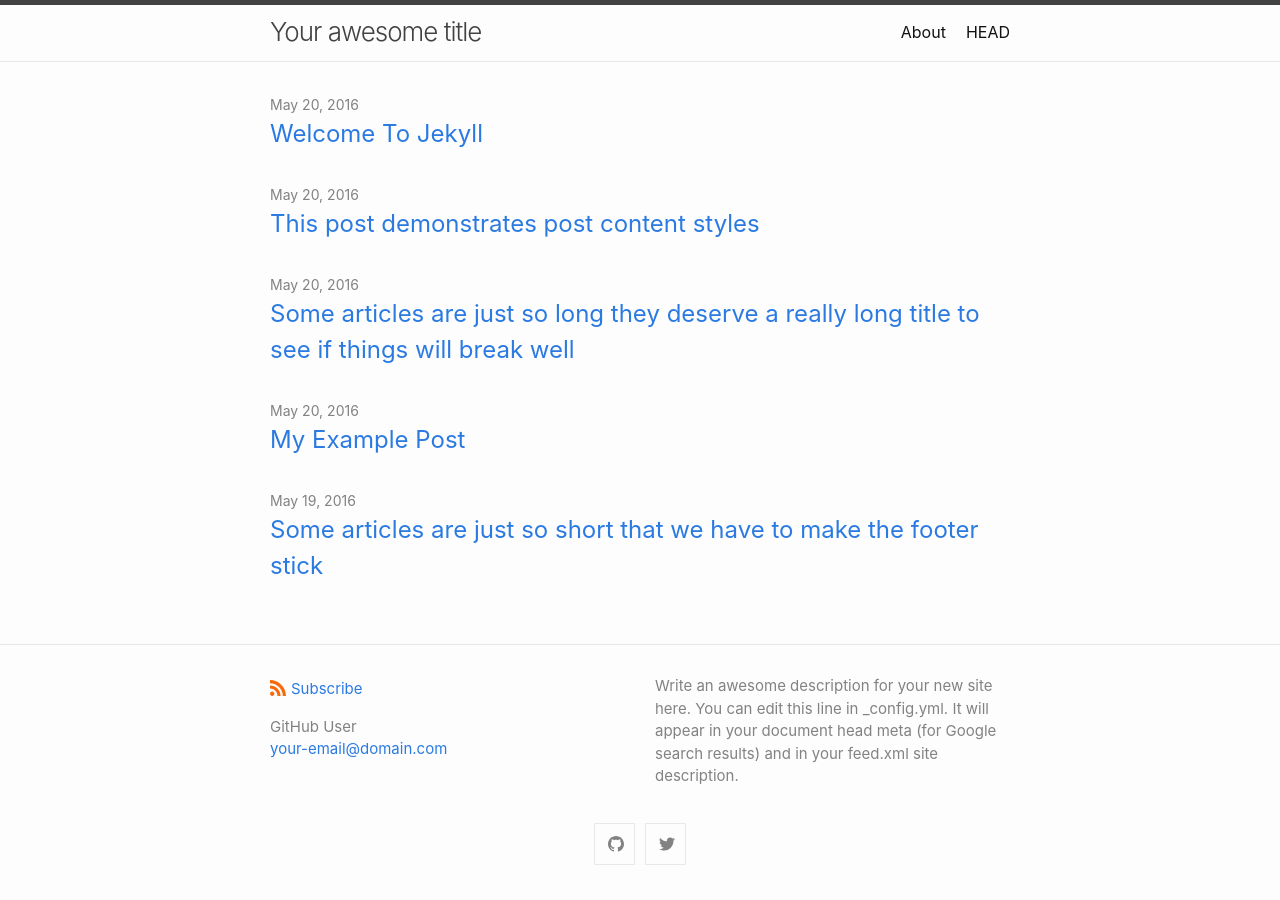
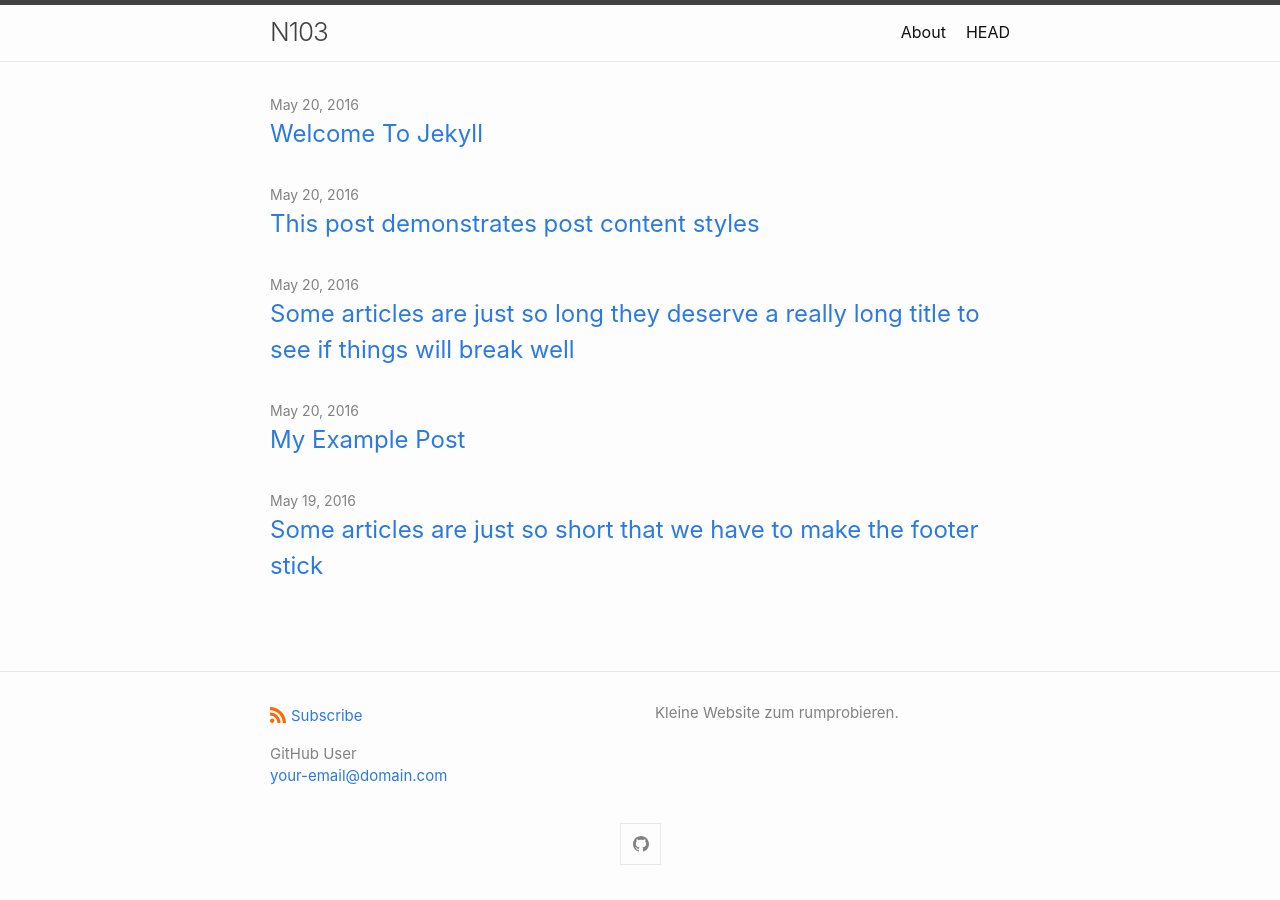
Before and after one commit to n103/n103.github.io, a Jekyll site: the page built from index.md, in a window 1280 px wide. Built offline with Jekyll 4.4.1, drawn with Linux system fonts in a browser that asks for light colours.

Commit message:
Update _config.yml

```diff
--- a/_config.yml
+++ b/_config.yml
@@ -1,12 +1,9 @@
-title: Your awesome title
+title: N103
 author:
   name: GitHub User
   email: your-email@domain.com
 description: > # this means to ignore newlines until "show_excerpts:"
-  Write an awesome description for your new site here. You can edit this
-  line in _config.yml. It will appear in your document head meta (for
-  Google search results) and in your feed.xml site description.
-
+ Kleine Website zum rumprobieren.
 show_excerpts: false # set to true to show excerpts on the homepage
 
 # Minima date format
@@ -16,8 +13,8 @@
 
   # generate social links in footer
   social_links:
-    twitter: jekyllrb
-    github:  jekyll
+    # twitter: jekyllrb
+     github:  jekyll
     # devto: jekyll
     # dribbble: jekyll
     # facebook: jekyll
```
